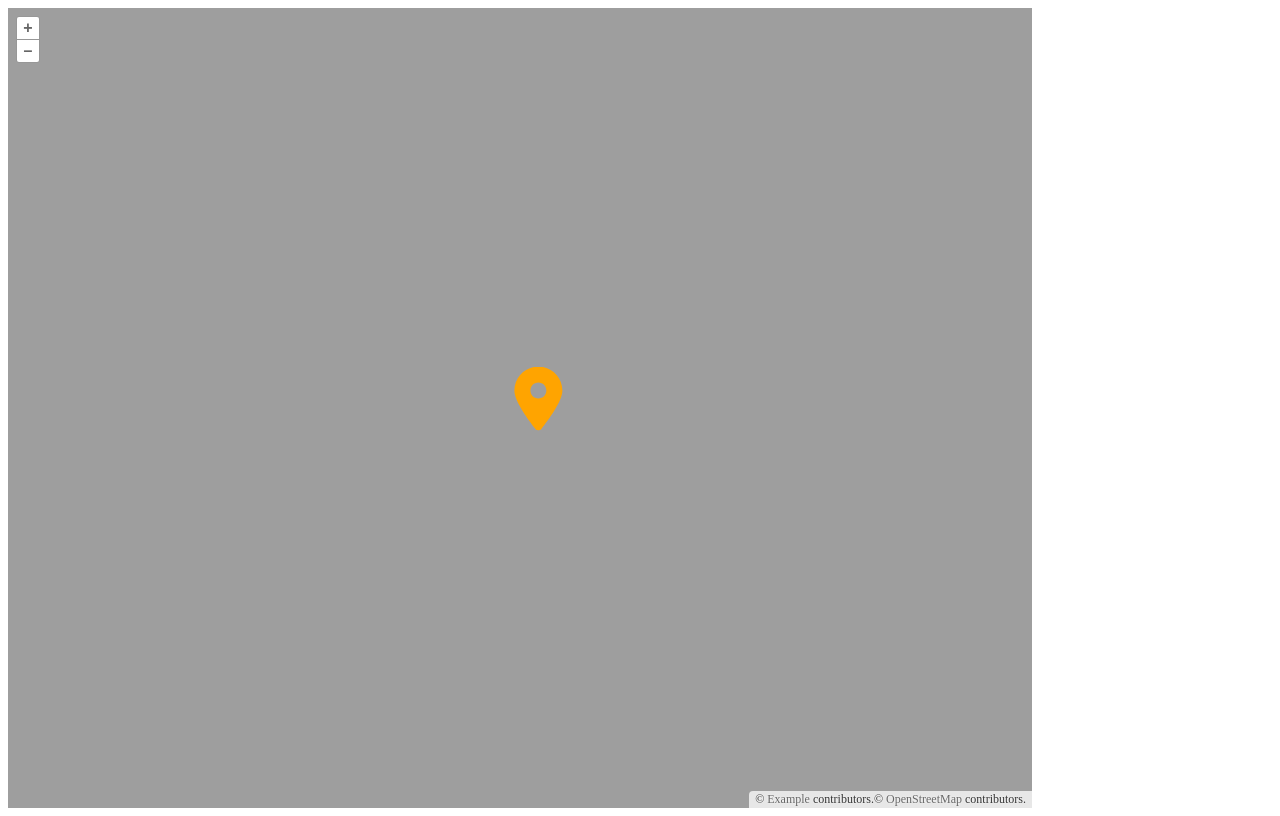
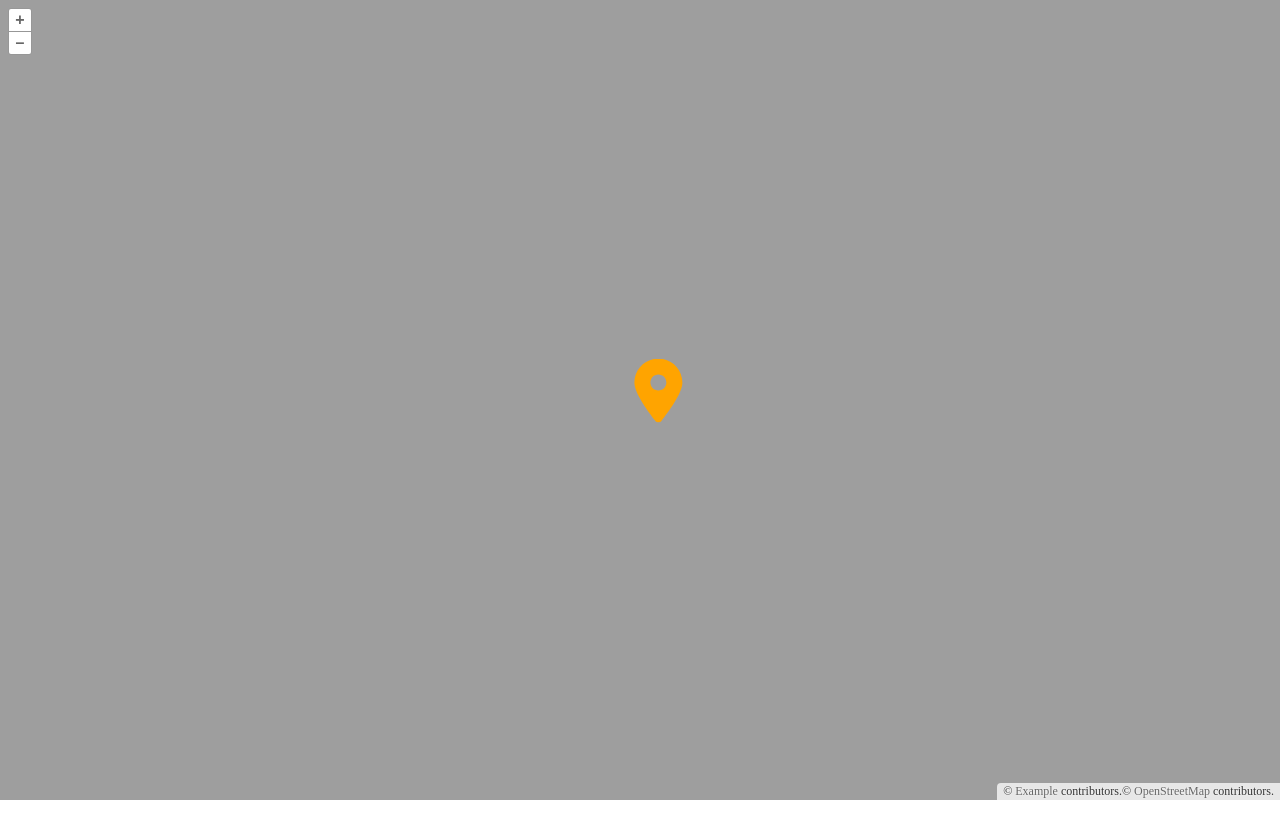
Before and after one commit to servedsmart/ol-sp, a website built with Vite: page index.html in a window 1280 px wide. Built offline with nearby package versions, Linux system fonts and the light colour scheme; files whose address does not match are found by name.

Commit message:
:lipstick: Do not restrict max-width/max-height below 100vh/vw

```diff
--- a/index.html
+++ b/index.html
@@ -20,6 +20,10 @@
         display: flex;
         width: 100vw;
         height: 100vh;
+      }
+      html,
+      body {
+        margin: 0;
       }
     </style>
   </head>
--- a/src/main.js
+++ b/src/main.js
@@ -74,9 +74,7 @@ document.addEventListener("DOMContentLoaded", () => {
 
   // Set styling for mapElement and initialize map
   const mapElement = document.getElementById(mapId);
-  mapElement.style.maxHeight = "100vh";
   mapElement.style.height = mapHeight;
-  mapElement.style.maxWidth = "80vw";
   mapElement.style.width = mapWidth;
   const map = new Map({
     layers: [osmMapLayer],
--- a/src/style.css
+++ b/src/style.css
@@ -9,6 +9,11 @@
  */
 
 @import "../node_modules/ol/ol.css";
+
+.ol-map {
+  max-height: 100vh;
+  max-width: 100vw;
+}
 
 .ol-icon {
   user-select: none;
```
